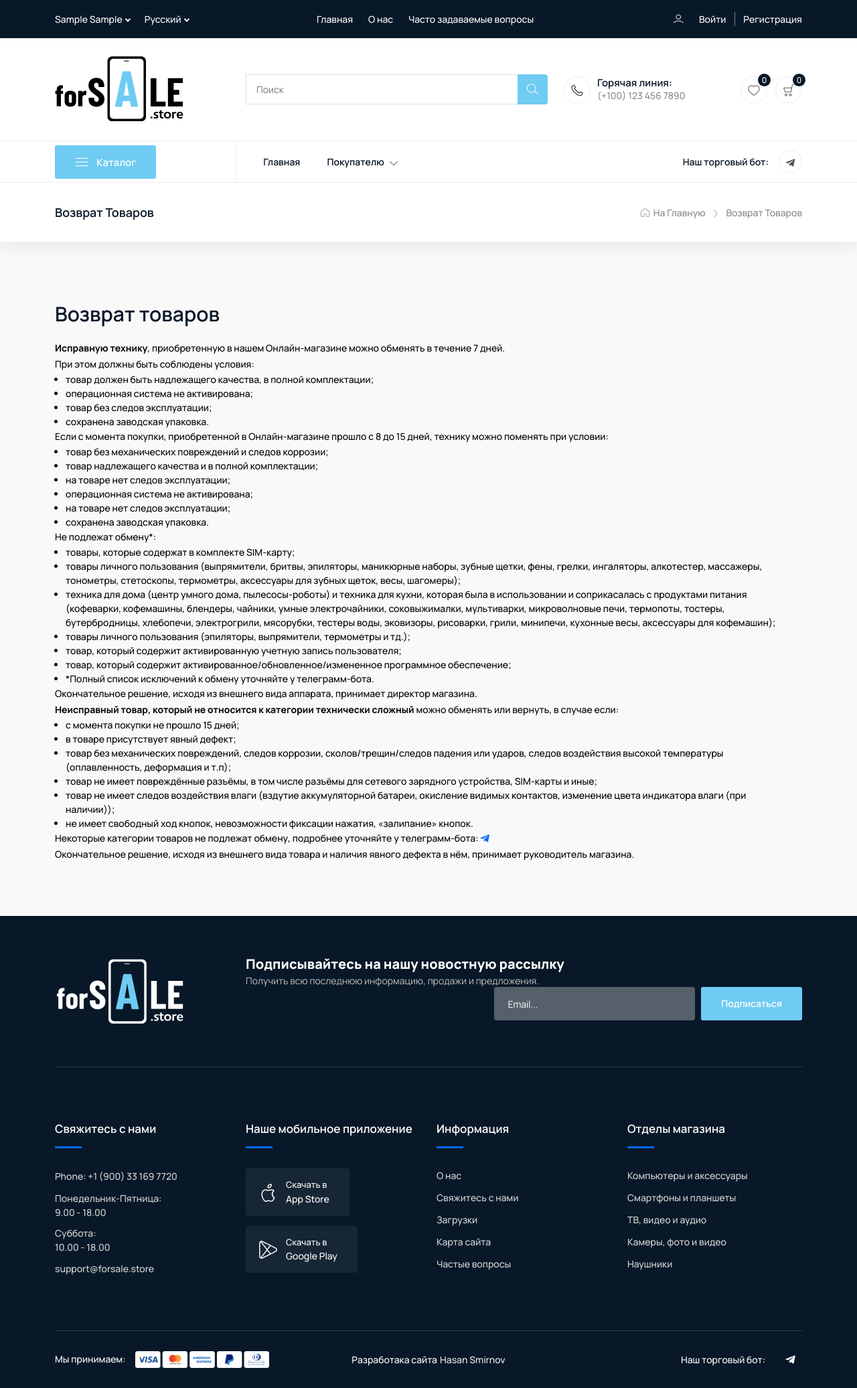
After one commit to xacan1/DjangoWebShop, a Django app: page /purchase-returns/ in a window 1280 px wide. The commit adds this page. Shown: the whole page at 67% size. Run offline with Django 4.2, Linux system fonts and the light colour scheme; tables that the repository leaves empty hold one stand-in row (values such as "Sample post"); parts of the project's set-up code (start-up, migrations or seed data) failed here and were passed over; some libraries are stand-ins or nearby versions.

Commit message:
add purchase

```diff
--- a/main/templates/main/base.html
+++ b/main/templates/main/base.html
@@ -255,7 +255,7 @@
                                                 <a href="{% url 'privacy-policy' %}" aria-label="Toggle navigation">Политика конфиденциальности</a>
                                             </li>
                                             <li class="nav-item">
-                                                <a href="{% url 'home' %}" aria-label="Toggle navigation">Возврат товара</a>
+                                                <a href="{% url 'purchase-returns' %}" aria-label="Toggle navigation">Возврат товара</a>
                                             </li>
                                         </ul>
                                     </li>
--- /dev/null
+++ b/shop/templates/shop/purchase-returns.html
@@ -0,0 +1,95 @@
+{% extends 'shop/base.html' %}
+{% load static %}
+
+{% block content %}
+
+<!-- Start Breadcrumbs -->
+<div class="breadcrumbs">
+    <div class="container">
+        <div class="row align-items-center">
+            <div class="col-lg-6 col-md-6 col-12">
+                <div class="breadcrumbs-content">
+                    <h1 class="page-title">Возврат товаров</h1>
+                </div>
+            </div>
+            <div class="col-lg-6 col-md-6 col-12">
+                <ul class="breadcrumb-nav">
+                    <li><a href="{% url 'home' %}"><i class="lni lni-home"></i> На главную</a></li>
+                    <li>Возврат товаров</li>
+                </ul>
+            </div>
+        </div>
+    </div>
+</div>
+<!-- End Breadcrumbs -->
+
+<section class="faq section">
+    <div class="container">
+        <div class="row">
+            <div class="col-12">
+                <h3>Возврат товаров</h3>
+                <br>
+                <div style="color:black;">
+                    <p><strong>Исправную технику</strong>, приобретенную в нашем Онлайн-магазине можно обменять в
+                        течение 7 дней.</p>
+                    <p>При этом должны быть соблюдены условия:</p>
+                    <ul class="px-3" style="list-style-type: disc;">
+                        <li>товар должен быть надлежащего качества, в полной комплектации;</li>
+                        <li>операционная система не активирована;</li>
+                        <li>товар без следов эксплуатации;</li>
+                        <li>сохранена заводская упаковка.</li>
+                    </ul>
+                    <p>Если с момента покупки, приобретенной в Онлайн-магазине прошло с 8 до 15 дней, технику
+                        можно поменять при условии:</p>
+                    <ul class="px-3" style="list-style-type: disc;">
+                        <li>товар без механических повреждений и следов коррозии;</li>
+                        <li>товар надлежащего качества и в полной комплектации;</li>
+                        <li>на товаре нет следов эксплуатации;</li>
+                        <li>операционная система не активирована;</li>
+                        <li>на товаре нет следов эксплуатации;</li>
+                        <li>сохранена заводская упаковка.</li>
+                    </ul>
+                    <p>Не подлежат обмену*:</p>
+                    <ul class="px-3" style="list-style-type: disc;">
+                        <li>товары, которые содержат в комплекте SIM-карту;</li>
+                        <li>товары личного пользования (выпрямители, бритвы, эпиляторы, маникюрные наборы, зубные
+                            щетки, фены, грелки, ингаляторы, алкотестер, массажеры, тонометры, стетоскопы, термометры,
+                            аксессуары для зубных щеток, весы, шагомеры);</li>
+                        <li>техника для дома (центр умного дома, пылесосы-роботы) и техника для кухни, которая была в
+                            использовании и соприкасалась с продуктами питания (кофеварки, кофемашины, блендеры,
+                            чайники, умные электрочайники, соковыжималки, мультиварки, микроволновые печи,
+                            термопоты, тостеры, бутербродницы, хлебопечи, электрогрили, мясорубки, тестеры воды,
+                            эковизоры, рисоварки, грили, минипечи, кухонные весы, аксессуары для кофемашин);</li>
+                        <li>товары личного пользования (эпиляторы, выпрямители, термометры и тд.);</li>
+                        <li>товар, который содержит активированную учетную запись пользователя;</li>
+                        <li>товар, который содержит активированное/обновленное/измененное программное обеспечение;</li>
+                        <li>*Полный список исключений к обмену уточняйте у телеграмм-бота.</li>
+                    </ul>
+                    <p>Окончательное решение, исходя из внешнего вида аппарата, принимает директор магазина.</p>
+                    <p><strong>Неисправный товар, который не относится к категории
+                            технически сложный</strong> можно обменять или вернуть, в случае если:</p>
+                    <ul class="px-3" style="list-style-type: disc;">
+                        <li>с момента покупки не прошло 15 дней;</li>
+                        <li>в товаре присутствует явный дефект;</li>
+                        <li>товар без механических повреждений, следов коррозии, сколов/трещин/следов падения
+                            или ударов, следов воздействия высокой температуры (оплавленность, деформация и
+                            т.п);</li>
+                        <li>товар не имеет повреждённые разъёмы, в том числе разъёмы для сетевого зарядного
+                            устройства, SIM-карты и иные;</li>
+                        <li>товар не имеет следов воздействия влаги (вздутие аккумуляторной батареи, окисление
+                            видимых контактов, изменение цвета индикатора влаги (при наличии));</li>
+                        <li>не имеет свободный ход кнопок, невозможности фиксации нажатия, «залипание»
+                            кнопок.</li>
+                    </ul>
+                    <p>Некоторые категории товаров не подлежат обмену, подробнее уточняйте у
+                        телеграмм-бота: <a href="https://t.me/forsale_bot" target="_blank">
+                            <i class="lni lni-telegram-plane"></i></a></p>
+                    <p>Окончательное решение, исходя из внешнего вида товара и наличия явного
+                        дефекта в нём, принимает руководитель магазина.</p>
+                </div>
+            </div>
+        </div>
+    </div>
+</section>
+
+{% endblock content %}
--- a/shop/urls.py
+++ b/shop/urls.py
@@ -11,11 +11,12 @@ urlpatterns = [
     path('faq/', FaqView.as_view(), name='faq'),
     path('privacy-policy/', PrivacyPolicyView.as_view(), name='privacy-policy'),
     path('user-agreement/', UserAgreementView.as_view(), name='user-agreement'),
+    path('purchase-returns/', PurchaseReturnsView.as_view(), name='purchase-returns'),
     path('product-list/<slug:category_slug>', CategoryProductListView.as_view(), name='product-list'),
     path('search/', SearchView.as_view(), name='search'),
     path('product-details/<slug:product_slug>', ProductDetailView.as_view(), name='product-details'),
     path('checkout/', AddOrderView.as_view(), name='checkout'),
-    path('new-order-success/', AddOrderSuccessView.as_view(), name='new-order-success'),
+    path('new-order-success/<int:order_pk>', AddOrderSuccessView.as_view(), name='new-order-success'),
     path('order/<int:order_pk>', OrderView.as_view(), name='order'),
     path('order-cancel-confirm/<int:order_pk>', OrderCancelConfirmView.as_view(), name='order-cancel-confirm'),
     path('order-cancel-complete/<int:order_pk>', OrderCancelCompleteView.as_view(), name='order-cancel-complete'),
--- a/shop/views.py
+++ b/shop/views.py
@@ -41,9 +41,10 @@ class CartView(DataMixin, FormView):
         return {**context, **c_def}
 
 
-class WishlistView(DataMixin, FormView):
+class WishlistView(LoginRequiredMixin, DataMixin, FormView):
     form_class = SimpleForm
     template_name = 'shop/wishlist.html'
+    login_url = reverse_lazy('login')
 
     def get_context_data(self, **kwargs) -> dict:
         context = super().get_context_data(**kwargs)
@@ -86,6 +87,16 @@ class PrivacyPolicyView(DataMixin, FormView):
 class UserAgreementView(DataMixin, FormView):
     form_class = SimpleForm
     template_name = 'shop/user-agreement.html'
+
+    def get_context_data(self, **kwargs) -> dict:
+        context = super().get_context_data(**kwargs)
+        c_def = self.get_user_context(title='Пользовательское соглашение')
+        return {**context, **c_def}
+
+
+class PurchaseReturnsView(DataMixin, FormView):
+    form_class = SimpleForm
+    template_name = 'shop/purchase-returns.html'
 
     def get_context_data(self, **kwargs) -> dict:
         context = super().get_context_data(**kwargs)
@@ -253,10 +264,8 @@ class AddOrderView(DataMixin, CreateView):
         form.instance.user = self.request.user if self.request.user.is_authenticated else None
         response = super().form_valid(form)
         order = form.instance
-        print(order)
         services.changing_cart_rows_to_order_rows(self.request.user, order,
                                                   self.request.session.session_key)
-        services.send_email_for_order_success(order)
         return response
 
     def get_context_data(self, **kwargs) -> dict:
@@ -282,6 +291,8 @@ class AddOrderSuccessView(DataMixin, FormView):
 
     def get_context_data(self, **kwargs) -> dict:
         context = super().get_context_data(**kwargs)
+        order_pk = int(self.kwargs.get('order_pk', 0))
+        services.send_email_for_order_success(order_pk)
         c_def = self.get_user_context(title='Заказ оформлен')
         return {**context, **c_def}
 
@@ -308,17 +319,19 @@ class OrderCancelConfirmView(LoginRequiredMixin, DataMixin, FormView):
     def get_context_data(self, **kwargs) -> dict:
         context = super().get_context_data(**kwargs)
         order_pk = self.kwargs.get('order_pk', 0)
-        # services.cancel_order(self.request.user, order_pk)
         c_def = self.get_user_context(title='Отмена заказа', order_pk=order_pk)
         return {**context, **c_def}
 
 
-class OrderCancelCompleteView(DataMixin, FormView):
+class OrderCancelCompleteView(LoginRequiredMixin, DataMixin, FormView):
     form_class = SimpleForm
     template_name = 'shop/order-cancel-complete.html'
+    login_url = reverse_lazy('login')
 
     def get_context_data(self, **kwargs) -> dict:
         context = super().get_context_data(**kwargs)
         order_pk = int(self.kwargs.get('order_pk', 0))
+        services.cancel_order(self.request.user, order_pk)
+        services.send_email_for_order_cancel(order_pk)
         c_def = self.get_user_context(title='Заказ отменен', order_number=order_pk)
         return {**context, **c_def}
```
Also changed, not shown: shop/services.py (+21 -15 lines).
